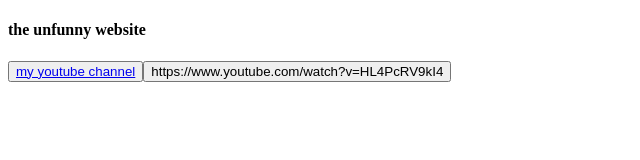
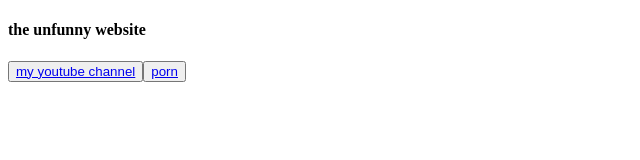
Before and after one commit to Superlolboi2000/my-site, a plain HTML site: page index.html in a window 1280 px wide. Shown: the whole page, without its empty margins (0-640 px from the left). Drawn offline with Linux system fonts and the light colour scheme.

Commit message:
create index.html file

```diff
--- a/index.html
+++ b/index.html
@@ -3,4 +3,4 @@
  <body>
  <h4>the unfunny website</h4>
  <button><a href="https://www.youtube.com/channel/UClXMkwXoaRwNWpRDx_bgawA">my youtube channel</a>
- <button>https://www.youtube.com/watch?v=HL4PcRV9kI4</button>
+ <button><a href="https://www.youtube.com/watch?v=HL4PcRV9kI4">porn</a></button>
```
